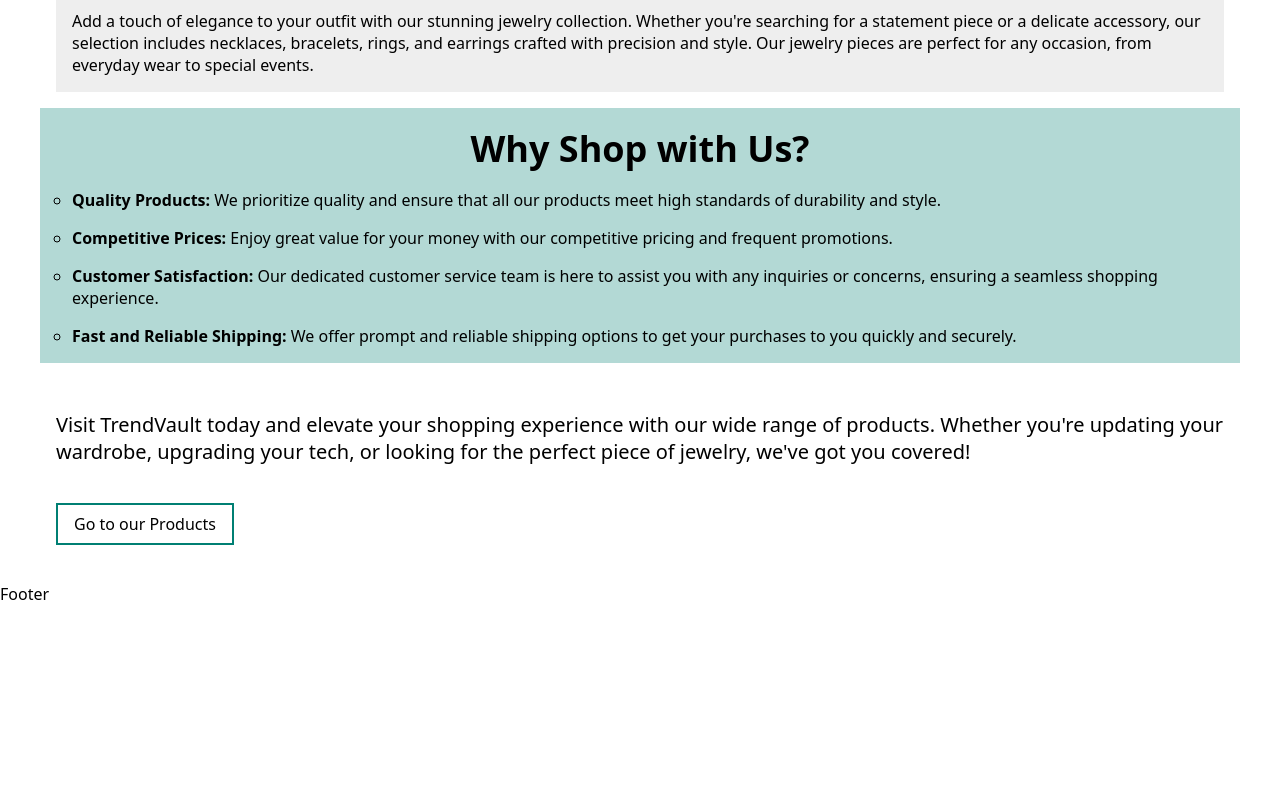
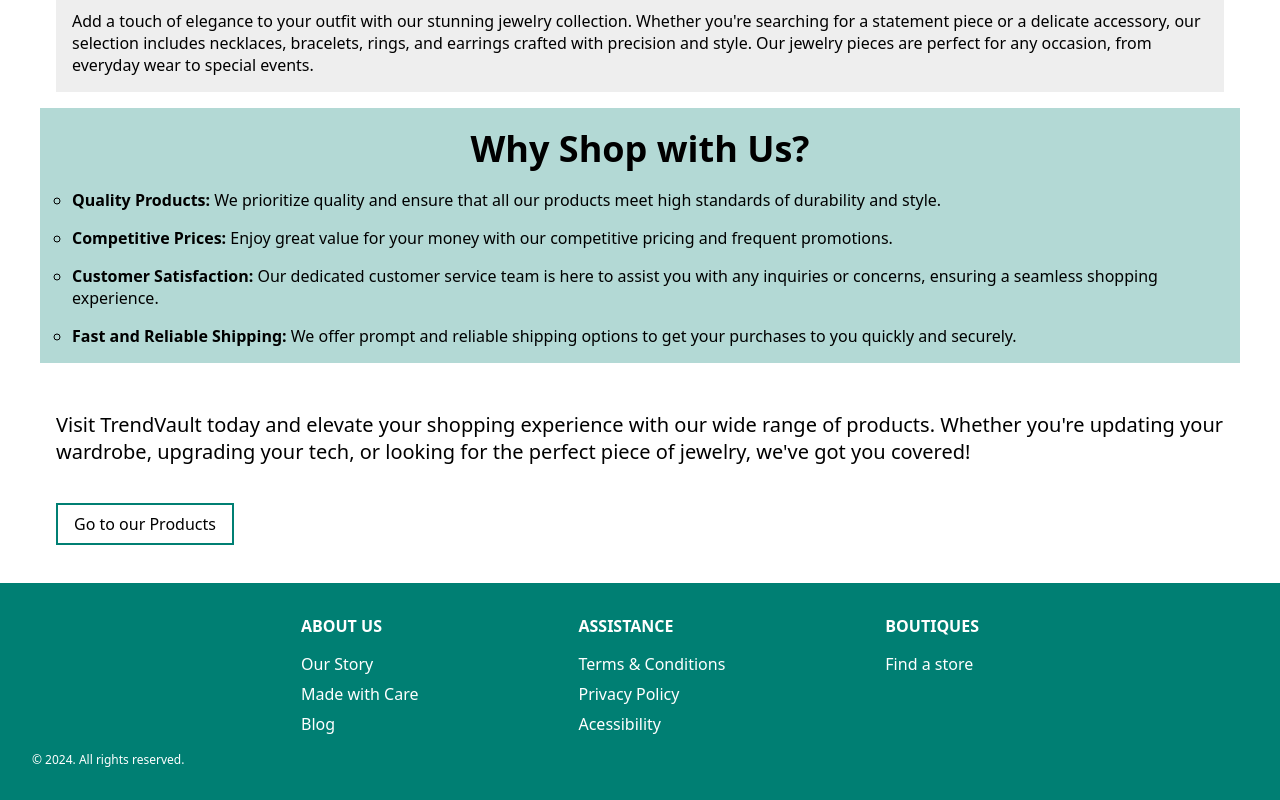
Before and after one commit to RoynevS/top--shopping-cart, a React (Vite) app: page / in a window 1280 px wide. Shown: the part 915-1715 px from the top of the page. Before the commit the page ends 1520 px from the top, so only its background shows below. Built offline with nearby package versions, Linux system fonts and the light colour scheme.

Commit message:
Create content

```diff
--- a/src/components/Footer/Footer.jsx
+++ b/src/components/Footer/Footer.jsx
@@ -1,7 +1,33 @@
+import styles from "./Footer.module.css";
+
 const Footer = () => {
   return (
-    <footer>
-      <p>Footer</p>
+    <footer className={styles.footer}>
+      <div className={styles.gridContainer}>
+        <div className={styles.columnContainer}>
+          <h3 className={styles.heading}>About us</h3>
+          <ul className={`${styles.ul} ${styles.flexContainer}`}>
+            <li>Our Story</li>
+            <li>Made with Care</li>
+            <li>Blog</li>
+          </ul>
+        </div>
+        <div className={styles.columnContainer}>
+          <h3 className={styles.heading}>Assistance</h3>
+          <ul className={`${styles.ul} ${styles.flexContainer}`}>
+            <li>Terms & Conditions</li>
+            <li>Privacy Policy</li>
+            <li>Acessibility</li>
+          </ul>
+        </div>
+        <div className={styles.columnContainer}>
+          <h3 className={styles.heading}>Boutiques</h3>
+          <ul className={`${styles.ul} ${styles.flexContainer}`}>
+            <li>Find a store</li>
+          </ul>
+        </div>
+      </div>
+      <p className={styles.copyright}>&copy; 2024. All rights reserved.</p>
     </footer>
   );
 };
```
